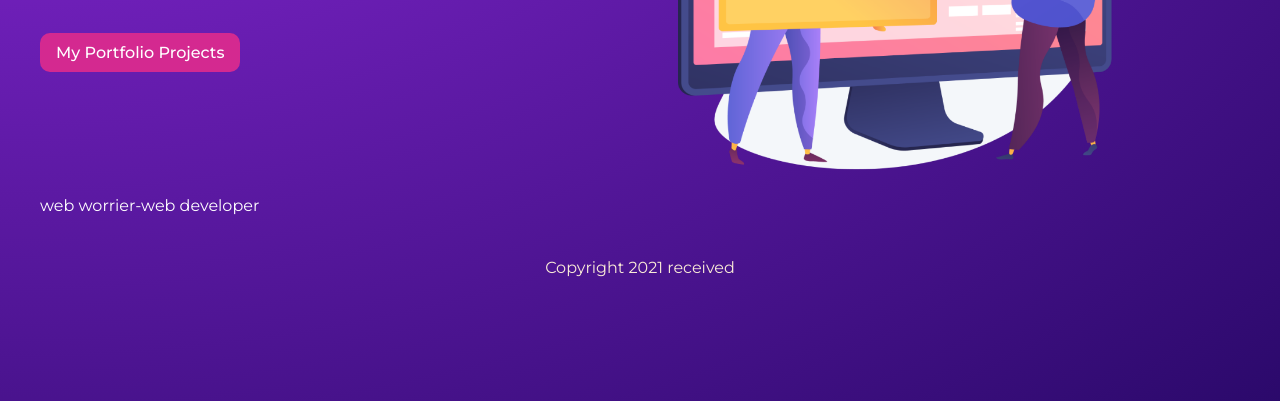
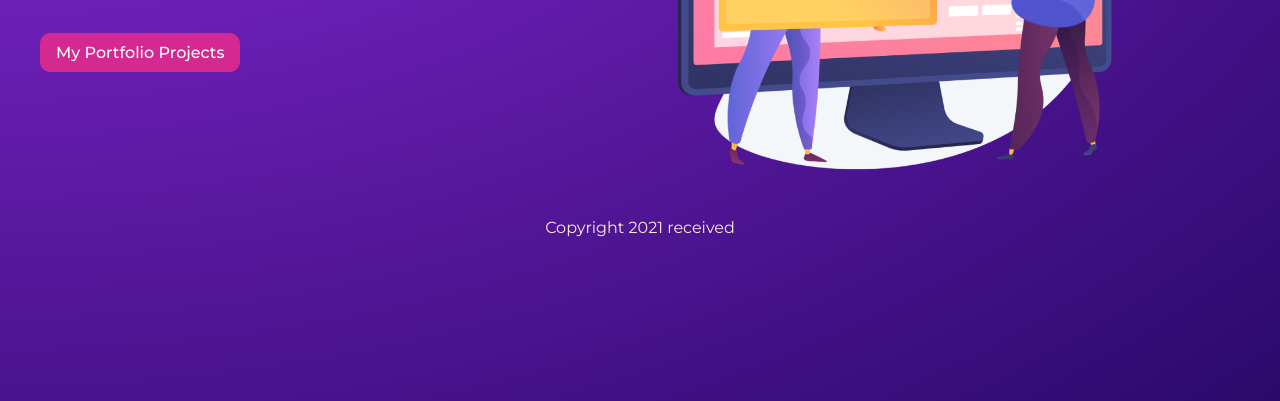
Before and after one commit to hareesh43/gatsby-wevdev, a Gatsby site: page / in a window 1280 px wide. Shown: the part 399-800 px from the top of the page. Built offline with nearby package versions, Linux system fonts and the light colour scheme; Gatsby itself is replaced by a stand-in of ours.

Commit message:
added static query inside navbar

```diff
--- a/gatsby-config.js
+++ b/gatsby-config.js
@@ -8,7 +8,7 @@
   /* Your site config here */
   plugins: [],
   siteMetadata: {
-    title: "web worrier",
+    title: "Web Worrier",
     description: "web developer",
     copyright: "Copyright 2021 web worrier",
   },
--- a/src/components/Navbar.js
+++ b/src/components/Navbar.js
@@ -1,10 +1,21 @@
-import { Link } from "gatsby"
+import { Link, graphql, useStaticQuery } from "gatsby"
 import React from "react"
 
 export default function Navbar() {
+  const data = useStaticQuery(graphql`
+    query SiteInfo {
+      site {
+        siteMetadata {
+          title
+          description
+        }
+      }
+    }
+  `)
+  const { title } = data.site.siteMetadata
   return (
     <nav>
-      <h1>Web Worrier</h1>
+      <h1>{title}</h1>
       <div className="links">
         <Link to="/">Home</Link>
         <Link to="/about">About</Link>
--- a/src/pages/index.js
+++ b/src/pages/index.js
@@ -3,8 +3,7 @@
 import Layout from "../components/Layout"
 import style from "../styles/home.module.css"
 
-export default function Home({ data }) {
-  const { title, description } = data.site.siteMetadata
+export default function Home() {
 
   return (
     <Layout>
@@ -19,20 +18,7 @@
         </div>
         <img src="banner.png" alt="site banner" style={{ maxWidth: "80%" }} />
       </section>
-      <p>
-        {title}-{description}
-      </p>
+
     </Layout>
   )
 }
-
-export const query = graphql`
-  query SiteInfo {
-    site {
-      siteMetadata {
-        title
-        description
-      }
-    }
-  }
-`
```
